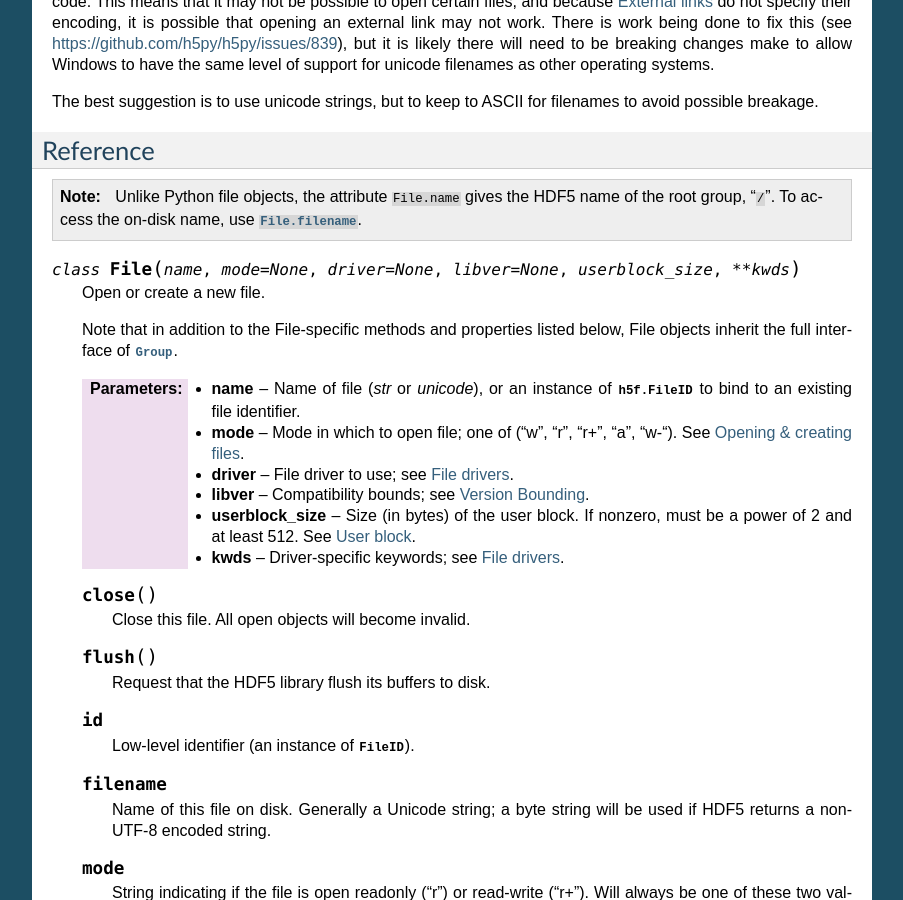
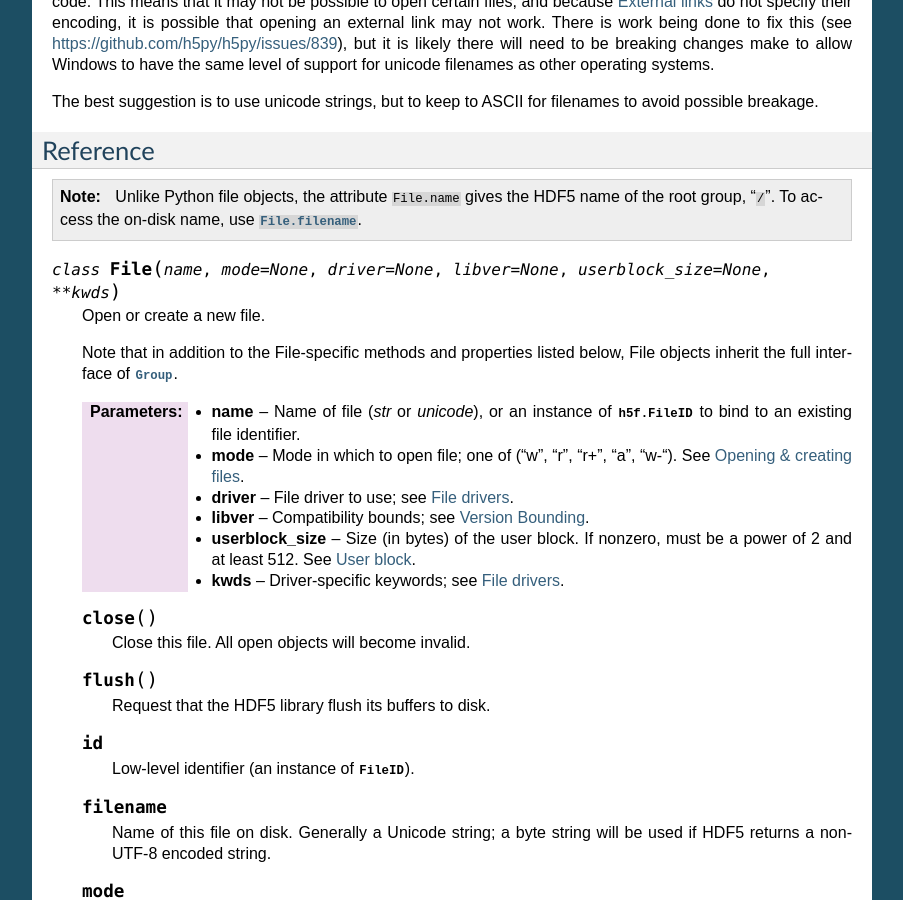
Before and after one commit to h5py/h5py, a Sphinx documentation site: the page built from docs/high/file.rst, in a window 1280 px wide and 900 px high, scrolled down 2433 px. Shown: the whole window, without its empty margins (198-1101 px from the left). Built offline with Sphinx 7.4.7, drawn with Linux system fonts in a browser that asks for light colours; pages that are not in the unit, such as notebooks, are missing from menus.

Commit message:
DOC: Add missing default argument for blocksize

```diff
--- a/docs/high/file.rst
+++ b/docs/high/file.rst
@@ -173,7 +173,7 @@ Reference
     HDF5 name of the root group, "``/``". To access the on-disk name, use
     :attr:`File.filename`.
 
-.. class:: File(name, mode=None, driver=None, libver=None, userblock_size, **kwds)
+.. class:: File(name, mode=None, driver=None, libver=None, userblock_size=None, **kwds)
 
     Open or create a new file.
 
```
